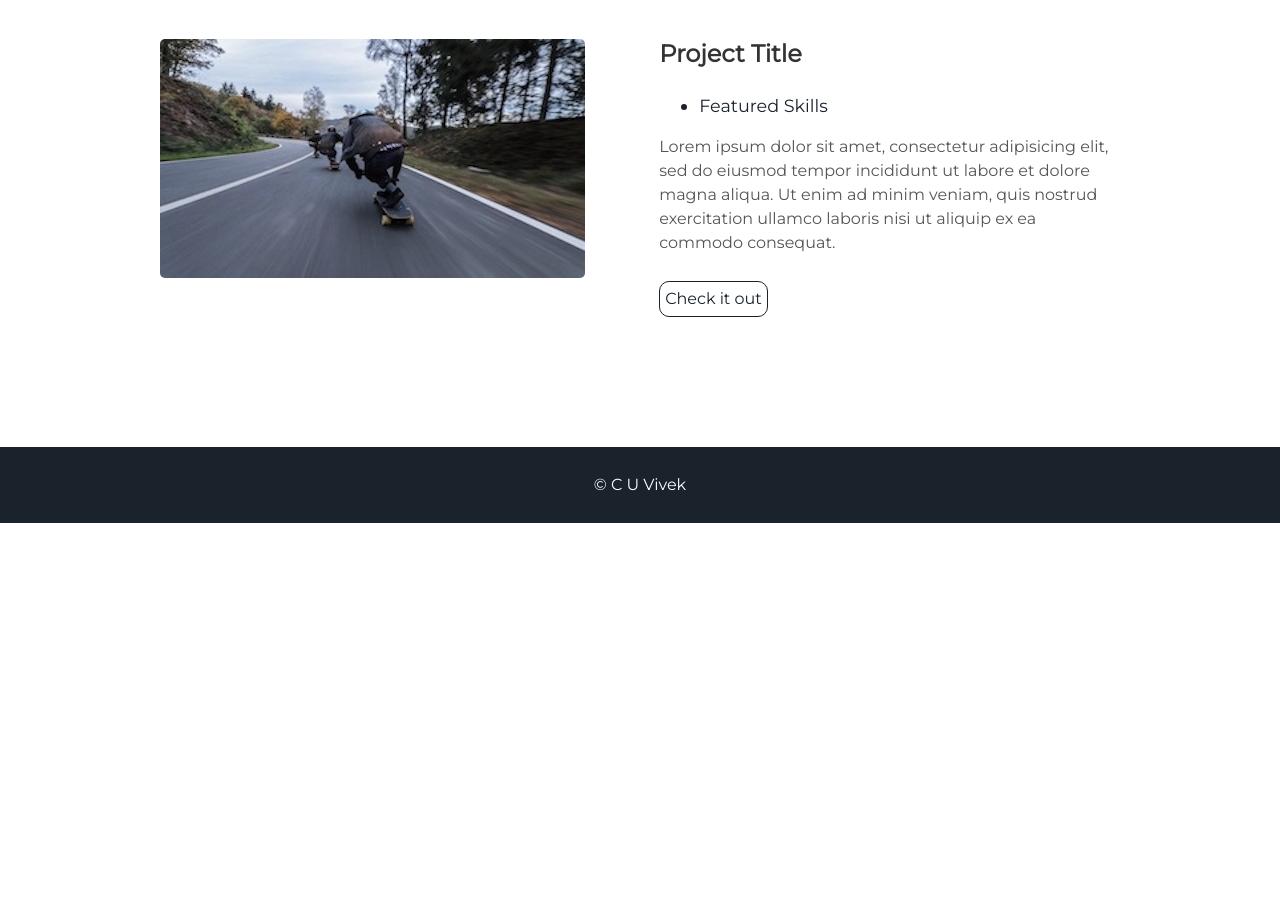
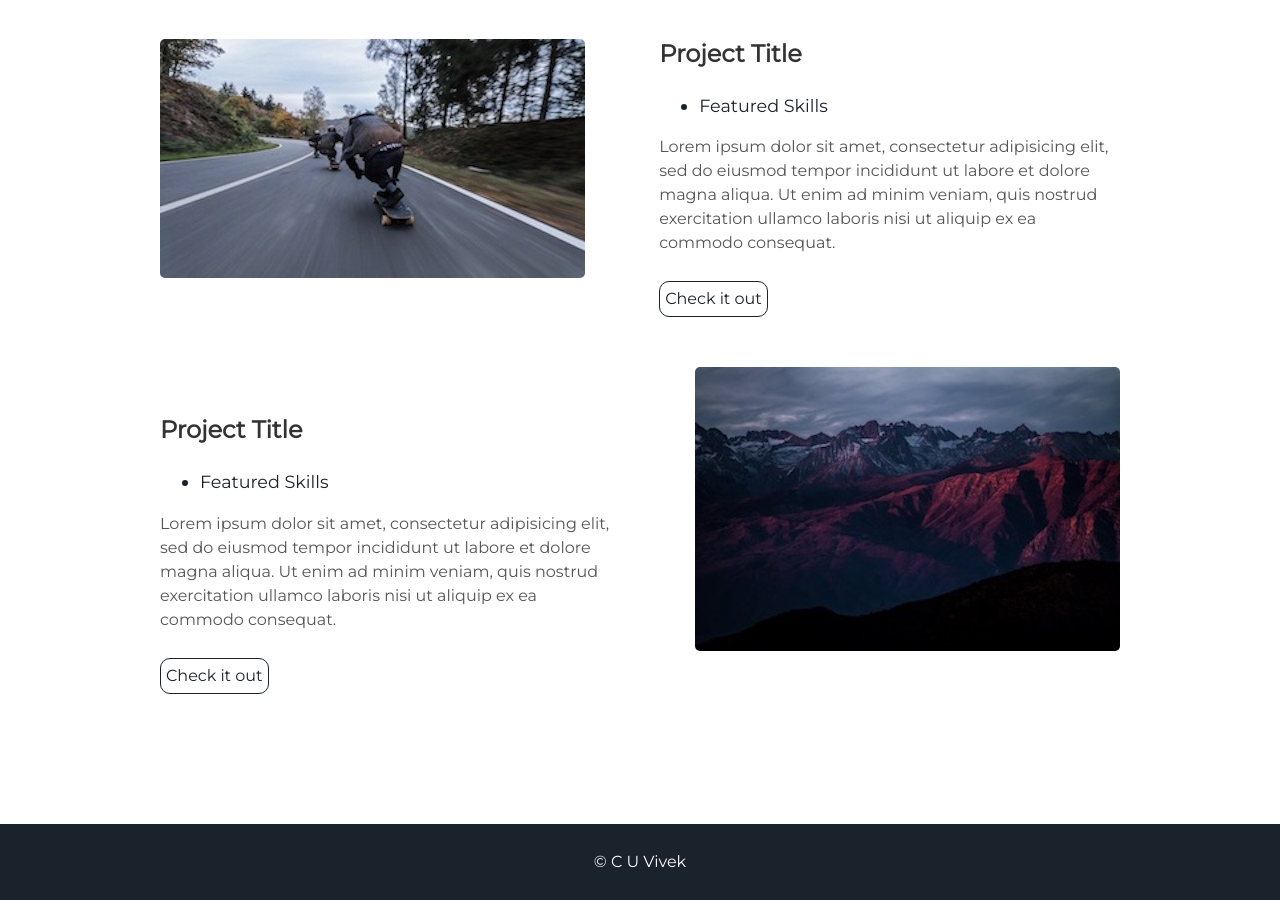
Before and after one commit to cuvivek/cuvivek.github.io, a Jekyll site: the page built from index.html, in a window 1280 px wide and 900 px high, scrolled down 2084 px. Built offline with Jekyll 4.4.1, drawn with Linux system fonts in a browser that asks for light colours; before the commit the page ends 2607 px from its top, so only the background shows below that.

Commit message:
adding another project

```diff
--- a/_includes/projects.html
+++ b/_includes/projects.html
@@ -27,3 +27,16 @@
     <a class="project-link" href="#">Check it out</a>
   </div>
 </div>
+<div class="user-projects">
+  <div class="images-right">
+    <img alt="mountains" src="{{ "/assets/img/mountains.jpg" | prepend: site.baseurl }}" />
+  </div>
+  <div class="contents">
+    <h3> Project Title </h3>
+    <ul>
+      <li> Featured Skills</li>
+    </ul>
+    <p>Lorem ipsum dolor sit amet, consectetur adipisicing elit, sed do eiusmod tempor incididunt ut labore et dolore magna aliqua. Ut enim ad minim veniam, quis nostrud exercitation ullamco laboris nisi ut aliquip ex ea commodo consequat.</p>
+    <a class="project-link" href="#">Check it out</a>
+  </div>
+</div>
```
